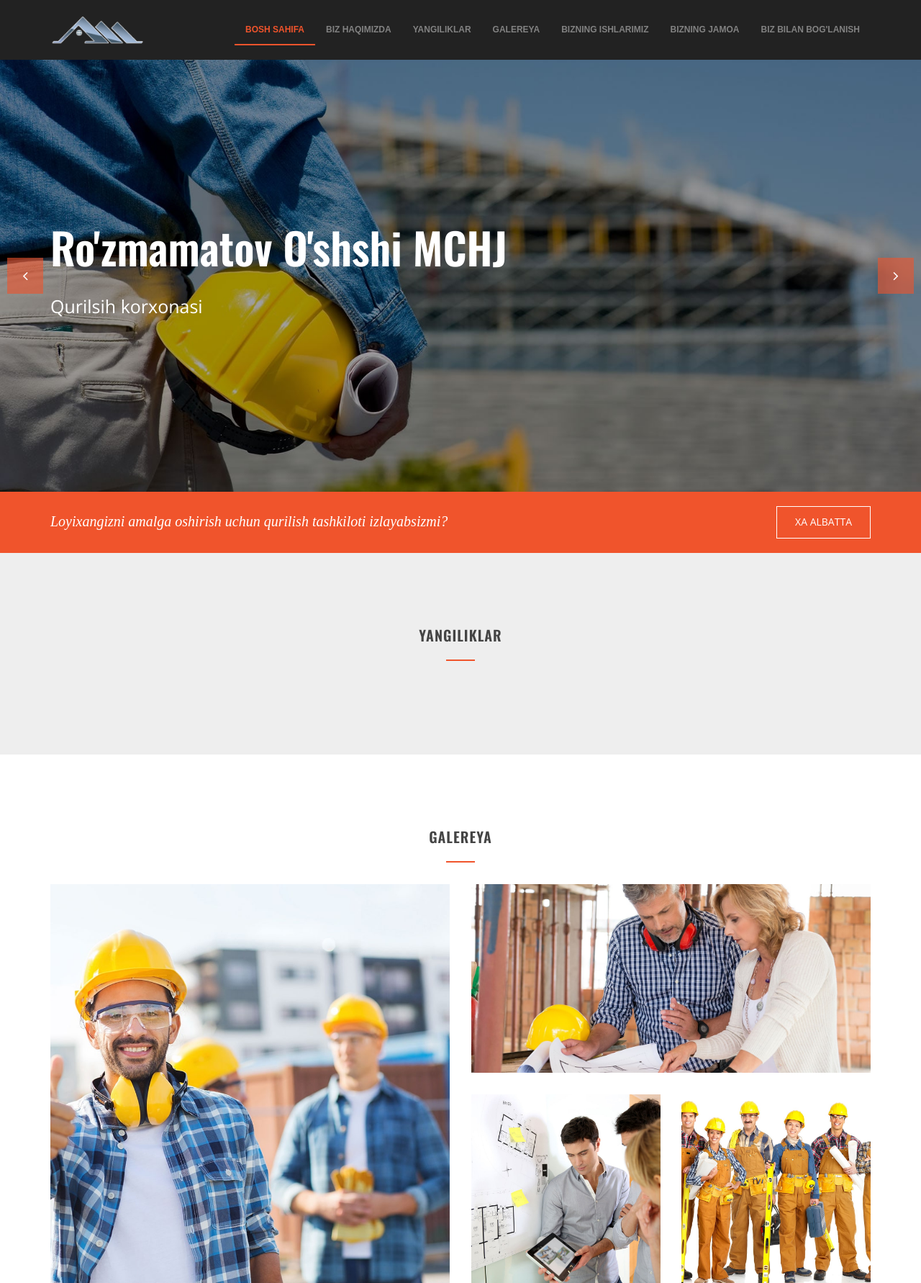
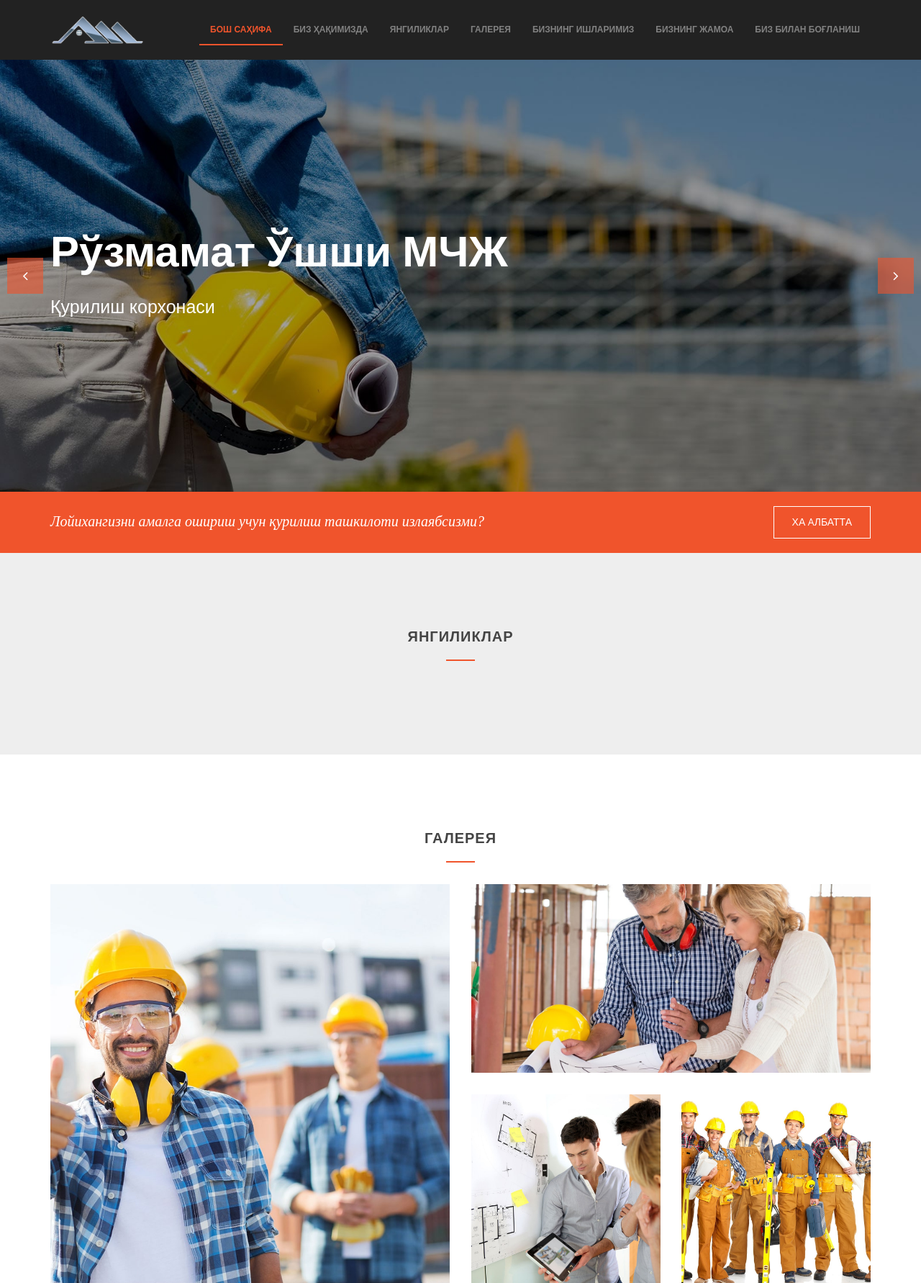
Before and after one commit to zuxriddin99/construction, a Django app: page / in a window 1280 px wide. Shown: the top 1782 px of the page at 72% size. Run offline with Django 3.2, Linux system fonts and the light colour scheme; data that the repository does not hold is empty; some libraries are stand-ins or nearby versions; some web fonts are replaced.

```diff
--- a/templates/index.html
+++ b/templates/index.html
@@ -4,7 +4,7 @@
 <html>
 <head>
     <link rel="shortcut icon" href="{% static 'assets/img/3.png' %}"/>
-    <title>Bosh sahifa</title>
+    <title>Бош саҳифа</title>
     <meta charset="utf-8">
     <meta name="viewport" content="width=device-width, initial-scale=1.0, maximum-scale=1.0, user-scalable=no">
     <meta name="format-detection" content="telephone=no">
@@ -48,19 +48,19 @@
 
                     <!-- raising-menu -->
                     <ul class="raising-menu">
-                        <li class="current"><a href="#id1">Bosh sahifa</a>
+                        <li class="current"><a href="#id1">Бош саҳифа</a>
                         </li>
-                        <li><a href="#id2">Biz haqimizda</a>
+                        <li><a href="#id2">Биз ҳақимизда</a>
                         </li>
-                        <li><a href="#id3">Yangiliklar</a>
+                        <li><a href="#id3">Янгиликлар</a>
                         </li>
-                        <li><a href="#id4">Galereya</a>
+                        <li><a href="#id4">Галерея</a>
                         </li>
-                        <li><a href="#id5">Bizning ishlarimiz</a>
+                        <li><a href="#id5">Бизнинг ишларимиз</a>
                         </li>
-                        <li><a href="#id6">Bizning jamoa</a>
+                        <li><a href="#id6">Бизнинг жамоа</a>
                         </li>
-                        <li><a href="#id7">Biz bilan bog'lanish</a>
+                        <li><a href="#id7">Биз билан боғланиш</a>
                         </li>
                     </ul><!-- raising-menu -->
 
@@ -92,8 +92,8 @@
                     <div class="hero__wrapper" style="background-image: url({% static 'assets/img/slider/1.jpg' %});">
                         <div class="hero__inner">
                             <div class="container">
-                                <h1 class="hero__title">Ro'zmamatov O'shshi MCHJ</h1>
-                                <p class="hero__desc">Qurilsih korxonasi</p>
+                                <h1 class="hero__title">Рўзмамат Ўшши МЧЖ </h1>
+                                <p class="hero__desc">Қурилиш корхонаси </p>
 
                                     <!-- btn -->
 
@@ -156,13 +156,12 @@
             <div class="container">
                 <div class="row">
                     <div class="col-lg-9 ">
-                        <h3 class="cta-02__title">Loyixangizni amalga oshirish uchun qurilish tashkiloti
-                            izlayabsizmi?</h3>
+                        <h3 class="cta-02__title">Лойихангизни амалга ошириш учун қурилиш ташкилоти излаябсизми?</h3>
                     </div>
                     <div class="col-lg-3  md-text-right">
 
                         <!-- btn -->
-                        <a class="btn btn-outline" href="#id7">Xa Albatta
+                        <a class="btn btn-outline" href="#id7">Ха Aлбатта
                         </a><!-- End / btn -->
 
                     </div>
@@ -181,14 +180,14 @@
 
                                 <!-- sec-title -->
                                 <div class="sec-title sec-title__lg-title">
-                                    <h2 class="sec-title__title">Korxonamiz <span>xaqida</span></h2><span
+                                    <h2 class="sec-title__title">Корхонамиз <span>хақида</span></h2><span
                                         class="sec-title__divider"></span>
                                 </div><!-- End / sec-title -->
 
                                 <p>{{ foo.short_info|safe }}</p>
 
                                 <br><br><a
-                                    class="btn btn-primary btn-outline" href="{% url 'korxona' foo.id %}">Batafsil</a>
+                                    class="btn btn-primary btn-outline" href="{% url 'korxona' foo.id %}">Батафсил</a>
                             </div>
                         </div>
                         <div class="col-lg-6 ">
@@ -233,7 +232,7 @@
 
                         <!-- sec-title -->
                         <div class="sec-title sec-title__lg-title md-text-center">
-                            <h2 class="sec-title__title">Yangiliklar</h2><span class="sec-title__divider"></span>
+                            <h2 class="sec-title__title">Янгиликлар</h2><span class="sec-title__divider"></span>
                         </div><!-- End / sec-title -->
 
                     </div>
@@ -251,7 +250,7 @@
                                 </div>
 
                                 <!-- btn -->
-                                <a class="btn btn btn-primary btn-custom" href="{% url 'yangilik' yangilik.id %}">Batafsil
+                                <a class="btn btn btn-primary btn-custom" href="{% url 'yangilik' yangilik.id %}">Батафсил
                                 </a><!-- End / btn -->
 
                             </div><!-- End / services -->
@@ -271,7 +270,7 @@
 
                         <!-- sec-title -->
                         <div class="sec-title sec-title__lg-title md-text-center">
-                            <h2 class="sec-title__title">Galereya</h2><span class="sec-title__divider"></span>
+                            <h2 class="sec-title__title">Галерея</h2><span class="sec-title__divider"></span>
                         </div><!-- End / sec-title -->
 
                     </div>
@@ -518,7 +517,7 @@
 
         <!-- Section -->
         <div style="margin-top: 40px" class="sec-title sec-title__lg-title md-text-center">
-            <h2 class="sec-title__title">Bizning ishlarimiz</h2><span
+            <h2 class="sec-title__title">Бизнинг ишларимиз</h2><span
                 class="sec-title__divider"></span>
         </div>
         <section class="md-section" id="id5">
@@ -572,7 +571,7 @@
 
                         <!-- sec-title -->
                         <div class="sec-title sec-title__lg-title md-text-center">
-                            <h2 class="sec-title__title">Bizning jamoa</h2><span class="sec-title__divider"></span>
+                            <h2 class="sec-title__title">БИЗНИНГ ЖAМОA</h2><span class="sec-title__divider"></span>
                         </div><!-- End / sec-title -->
 
                     </div>
@@ -638,7 +637,7 @@
 
                     <!-- sec-title -->
                     <div class="sec-title sec-title__lg-title md-text-center">
-                        <h2 class="sec-title__title">Biz bilan bog'lanish</h2><span class="sec-title__divider"></span>
+                        <h2 class="sec-title__title">Биз билан боғланиш</h2><span class="sec-title__divider"></span>
                     </div><!-- End / sec-title -->
                     {% if messages %}
                         <ul style="margin: 20px" class="messages">
@@ -664,26 +663,28 @@
                                         <!-- form-item -->
                                         <div class="form-item">
                                             <input class="form-control" type="text" name="name" required
-                                                   placeholder="Ismingiz"/>
+                                                   placeholder="Исмингиз"/>
                                         </div><!-- End / form-item -->
 
                                         <div class="form-item">
                                             <input class="form-control" required type="text" name="phone"
-                                                   placeholder="Telefon"/>
+                                                   placeholder="Телефон"/>
                                         </div><!-- End / form-item -->
 
                                         <div class="form-item">
-                                            <textarea name="message" placeholder="Xabar" required
+                                            <textarea name="message" placeholder="Хабар" required
                                                       style="height: 150px;"></textarea>
                                         </div><!-- End / form-item -->
 
-                                        <button class="btn btn-primary btn-round mb-30" type="submit">Yuborish
+                                        <button class="btn btn-primary btn-round mb-30" type="submit">Юбориш
                                         </button>
                                     </form>
                                 </div>
                                 <div class="col-lg-8">
                                     <div class="contact-gmap">
-                                        <iframe src="https://www.google.com/maps/embed?pb=!1m18!1m12!1m3!1d1293.5451999522484!2d60.66570843711867!3d41.53093923466485!2m3!1f0!2f0!3f0!3m2!1i1024!2i768!4f13.1!3m3!1m2!1s0!2zNDHCsDMxJzUxLjAiTiA2MMKwMzknNTkuOCJF!5e1!3m2!1suz!2s!4v1615449327144!5m2!1suz!2s" width="100%" height="404" style="border:0;" allowfullscreen="" loading="lazy"></iframe>
+                                        <iframe src="https://www.google.com/maps/embed?pb=!1m18!1m12!1m3!1d1293.5451999522484!2d60.66570843711867!3d41.53093923466485!2m3!1f0!2f0!3f0!3m2!1i1024!2i768!4f13.1!3m3!1m2!1s0!2zNDHCsDMxJzUxLjAiTiA2MMKwMzknNTkuOCJF!5e1!3m2!1suz!2s!4v1615449327144!5m2!1suz!2s"
+                                                width="100%" height="404" style="border:0;" allowfullscreen=""
+                                                loading="lazy"></iframe>
                                     </div>
                                 </div>
                             </div>
@@ -743,10 +744,10 @@
 
                             <!-- sec-title -->
                             <div class="sec-title">
-                                <h2 class="sec-title__title">Ma'nzil</h2><span class="sec-title__divider"></span>
+                                <h2 class="sec-title__title">Маънзил</h2><span class="sec-title__divider"></span>
                             </div><!-- End / sec-title -->
 
-                            <p> Xorazm viloyati Urganch shaxar Xonqa ko'chasi 164e</p>
+                            <p>Хоразм вилояти Урганч шахар Хонқа кўчаси 164е</p>
                         </section><!-- End / widget -->
 
                     </div>
@@ -768,21 +769,25 @@
                                 {#                                <h2 class="sec-title__title">Ish vahti</h2><span class="sec-title__divider"></span>#}
                             </div><!-- End / sec-title -->
 
-                            <p>Biz bilan a'loqa</p>
 
+                            <div class="sec-title">
+                                <h2 class="sec-title__title">Биз билан аълоқа</h2><span
+                                    class="sec-title__divider"></span>
+                            </div><!-- End / sec-title -->
                             <!--  -->
                             <div>
                                 <div class="widget-contact__item"><span class="widget-contact__title">Tel:</span>
                                     <p class="widget-contact__text">+998 99 838 6065</p>
-                                </div><div class="widget-contact__item"><span class="widget-contact__title">Tel:</span>
+                                </div>
+                                <div class="widget-contact__item"><span class="widget-contact__title">Tel:</span>
                                     <p class="widget-contact__text">+998 97 330 1383</p>
                                 </div>
                                 <div class="widget-contact__item"><span class="widget-contact__title">email:</span>
                                     <p class="widget-contact__text"><a href="#">rozmamat.ushshi@gmail.com</a></p>
                                 </div>
                                 <div class="widget-contact__item"><span
-                                        class="widget-contact__title">Working Hours</span>
-                                    <p class="widget-contact__text">: Dush - Shan9:00 - 18:00</p>
+                                        class="widget-contact__title">Иш вақти</span>
+                                    <p class="widget-contact__text">Душ - Шан : 9:00 - 18:00</p>
                                 </div>
                             </div><!-- End /   -->
 
```
Also changed, not shown: templates/about_page.html (+26 -22 lines), templates/detail_news.html (+22 -19 lines), templates/work.html (+23 -18 lines). Lines whose indentation alone changed are shown as unchanged.
